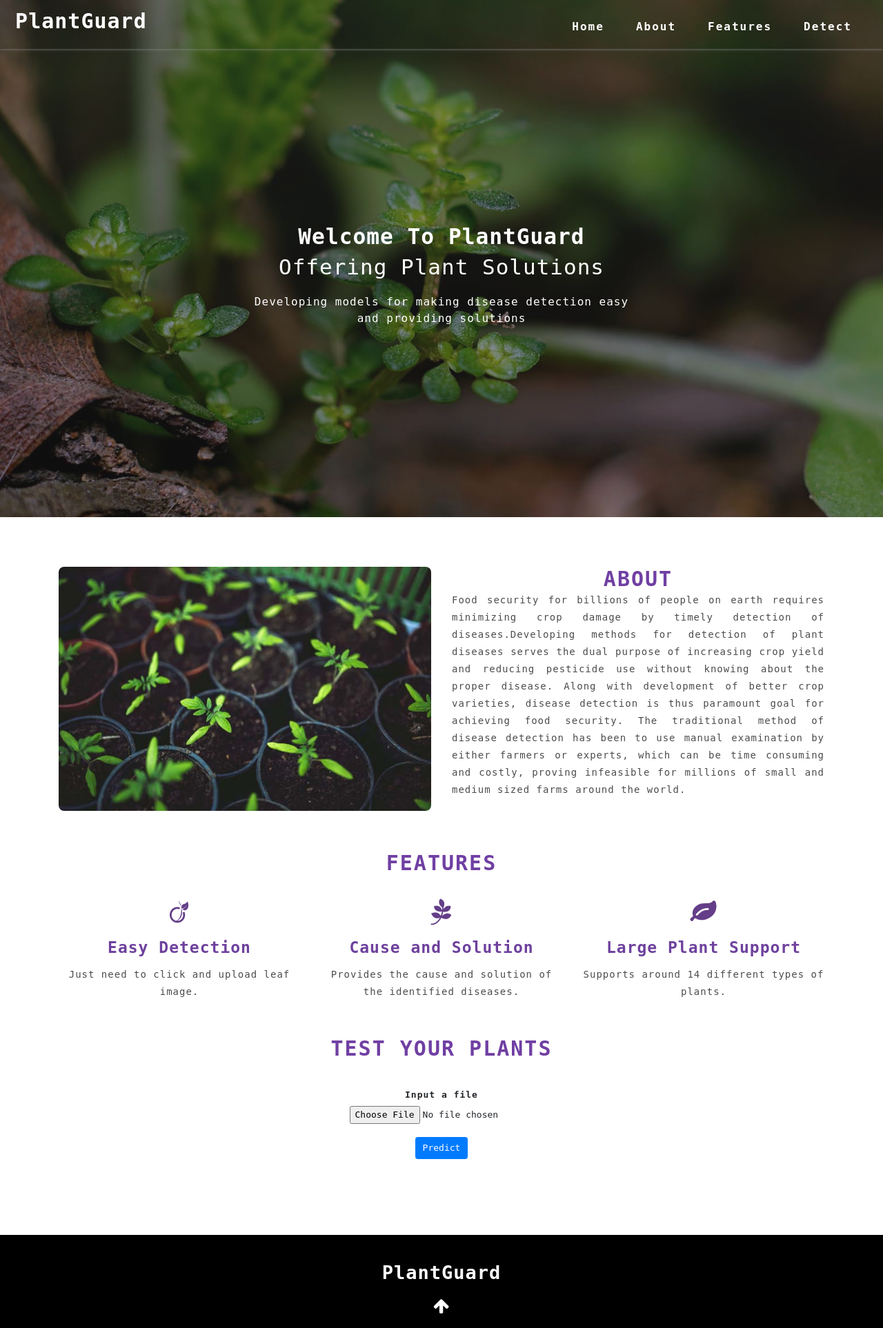
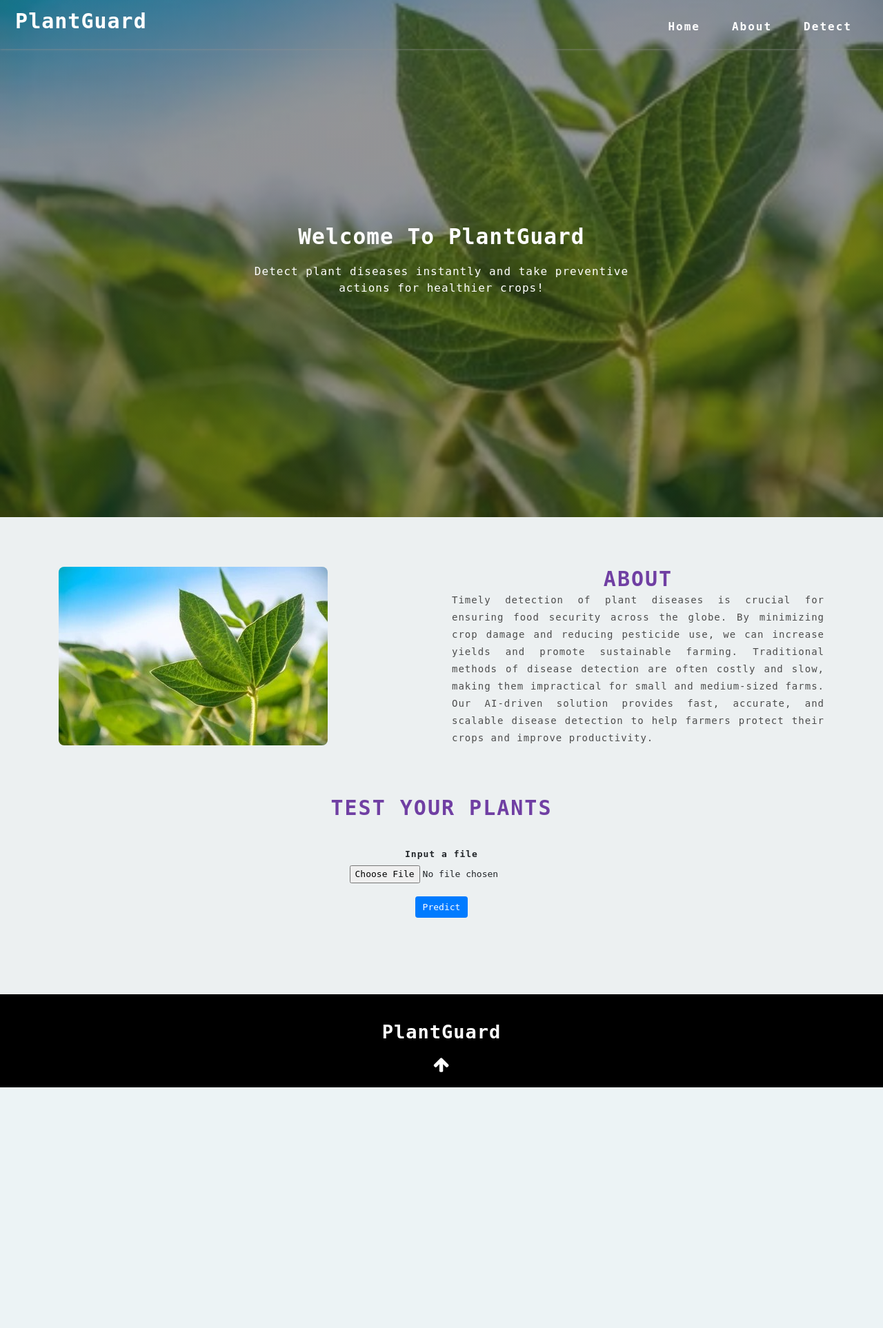
Before and after one commit to AMANDEEP-25/PlantGuard, a Flask app: page / in a window 1280 px wide. Shown: the whole page at 69% size. After the commit the page ends 1577 px from the top, so only its background shows below. Run offline with Flask 3, Linux system fonts and the light colour scheme; some libraries are stand-ins or nearby versions.

Commit message:
changing ui

```diff
--- a/Flask/static/styles/style.css
+++ b/Flask/static/styles/style.css
@@ -5,8 +5,9 @@ html {
 html,
 body {
   padding: 0;
+  color:#34495e !important,
   margin: 0;
-  background: #fff;
+  background: #ecf0f1 !important;
   letter-spacing: 1px;
   font-family: monospace;
 }
@@ -470,7 +471,7 @@ background-color: #212121;
 
 .main-top {
   background: linear-gradient(rgba(46, 46, 46, 0.493), rgba(27, 27, 27, 0.466)),
-    url(../images/b7.jpg) no-repeat bottom;
+    url(../images/hero.jpg) no-repeat bottom;
   background-size: cover;
   -webkit-background-size: cover;
   -moz-background-size: cover;
--- a/Flask/templates/display.html
+++ b/Flask/templates/display.html
@@ -54,8 +54,8 @@
     <div class="container py-lg-5 py-md-4 py-sm-4 py-3">
       <div class="row" style="justify-content: center;">
         <div class="col-md-10 about-two-grids">
-          <h3 class="mb-md-4 mb-sm-3 mb-3 text-center">Result</h3>
-          <div class="about-para-txt text-justify">
+          <h3 class="mb-md-4 mb-sm-3 mb-3 text-center" style="color:#34495e">Result</h3>
+          <div class="about-para-txt text-justify" style="color:#34495e">
             {{result}}
 
           </div>
--- a/Flask/templates/index.html
+++ b/Flask/templates/index.html
@@ -38,7 +38,7 @@
         <ul class="menu mt-2">
           <li class="active"><a href="#home">Home</a></li>
           <li><a href="#about">About</a></li>
-          <li><a href="#features">Features</a></li>
+
           <li><a href="#test">Detect</a></li>
         </ul>
       </nav>
@@ -50,11 +50,11 @@
       <div class="container">
         <div class="style-banner">
           <h4 class="mb-2">Welcome To PlantGuard</h4>
-          <h5>Offering Plant Solutions
-          </h5>
+
+
         </div>
         <div class="two-demo-button mt-md-4 mt-3">
-          <p> Developing models for making disease detection easy and providing solutions
+          <p> Detect plant diseases instantly and take preventive actions for healthier crops!
           </p>
         </div>
 
@@ -68,18 +68,12 @@
     <div class="container py-lg-5 py-md-4 py-sm-4 py-3">
       <div class="row">
         <div class="col-lg-6 about-imgs-txt pt-3">
-          <img src="../static/images/4.jpg" alt="news image" class="img-fluid" style="border-radius: 8px;">
+          <img src="../static/images/hero.jpg" alt="news image" class="img-fluid" style="border-radius: 8px;">
         </div>
         <div class="col-lg-6 text-justify about-two-grids pt-3">
           <h3 class="title text-center">About</h3>
-          <div class="about-para-txt">
-            <p>Food security for billions of people on earth requires minimizing crop damage by timely detection of
-              diseases.Developing methods for detection of plant diseases serves the dual purpose of increasing crop
-              yield and reducing pesticide use without knowing about the proper disease. Along with development of
-              better crop varieties, disease detection is thus paramount goal for achieving food security. The
-              traditional method of disease detection has been to use manual examination by either farmers or experts,
-              which can be time consuming and costly, proving infeasible for millions of small and medium sized farms
-              around the world.</p>
+          <div class="about-para-txt" style="color:#34495e">
+            <p>Timely detection of plant diseases is crucial for ensuring food security across the globe. By minimizing crop damage and reducing pesticide use, we can increase yields and promote sustainable farming. Traditional methods of disease detection are often costly and slow, making them impractical for small and medium-sized farms. Our AI-driven solution provides fast, accurate, and scalable disease detection to help farmers protect their crops and improve productivity.</p>
           </div>
         </div>
       </div>
@@ -87,47 +81,6 @@
   </section>
   <!-- //about -->
 
-  <!-- service -->
-  <section class="service pb-5 " id="features">
-    <div class="container ">
-      <h3 class="title text-center mb-3">Features</h3>
-      <div class="row">
-        <div class="col-lg-4 col-md-6 col-sm-6 mt-lg-4 mt-3 service-grid-wthree text-center">
-          <div class="ser-Agriculture-grid">
-            <div class="about-icon mb-md-4 mb-3">
-              <span class="fa fa-viadeo" aria-hidden="true"></span>
-            </div>
-            <div class="ser-sevice-grid">
-              <h4 class="pb-3">Easy Detection</h4>
-              <p>Just need to click and upload leaf image.</p>
-            </div>
-          </div>
-        </div>
-        <div class="col-lg-4 col-md-6 col-sm-6 mt-lg-4 mt-3 service-grid-wthree text-center">
-          <div class="ser-Agriculture-grid">
-            <div class="about-icon mb-md-4 mb-3">
-              <span class="fa fa-pagelines" aria-hidden="true"></span>
-            </div>
-            <div class="ser-sevice-grid">
-              <h4 class="pb-3">Cause and Solution</h4>
-              <p>Provides the cause and solution of the identified diseases.</p>
-            </div>
-          </div>
-        </div>
-        <div class="col-lg-4 col-md-6 col-sm-6 mt-lg-4 mt-3 service-grid-wthree text-center">
-          <div class="ser-Agriculture-grid">
-            <div class="about-icon mb-md-4 mb-3">
-              <span class="fa fa-leaf" aria-hidden="true"></span>
-            </div>
-            <div class="ser-sevice-grid">
-              <h4 class="pb-3">Large Plant Support</h4>
-              <p>Supports around 14 different types of plants.</p>
-            </div>
-          </div>
-        </div>
-      </div>
-    </div>
-  </section>
 
 
   <section class="blog_w3ls py-3 pb-5 pt-10" id="test">
```
Also changed, not shown: Flask/static/images/hero.jpg (added).
